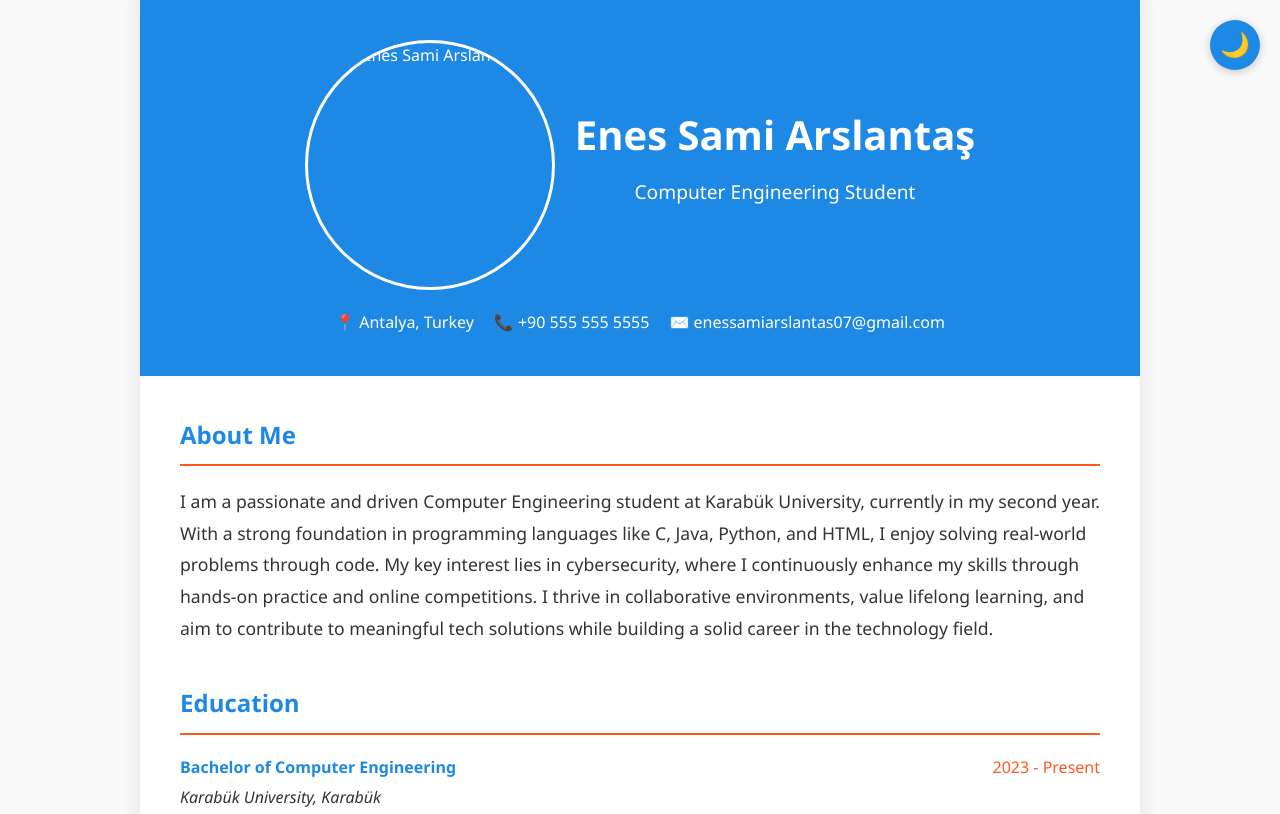
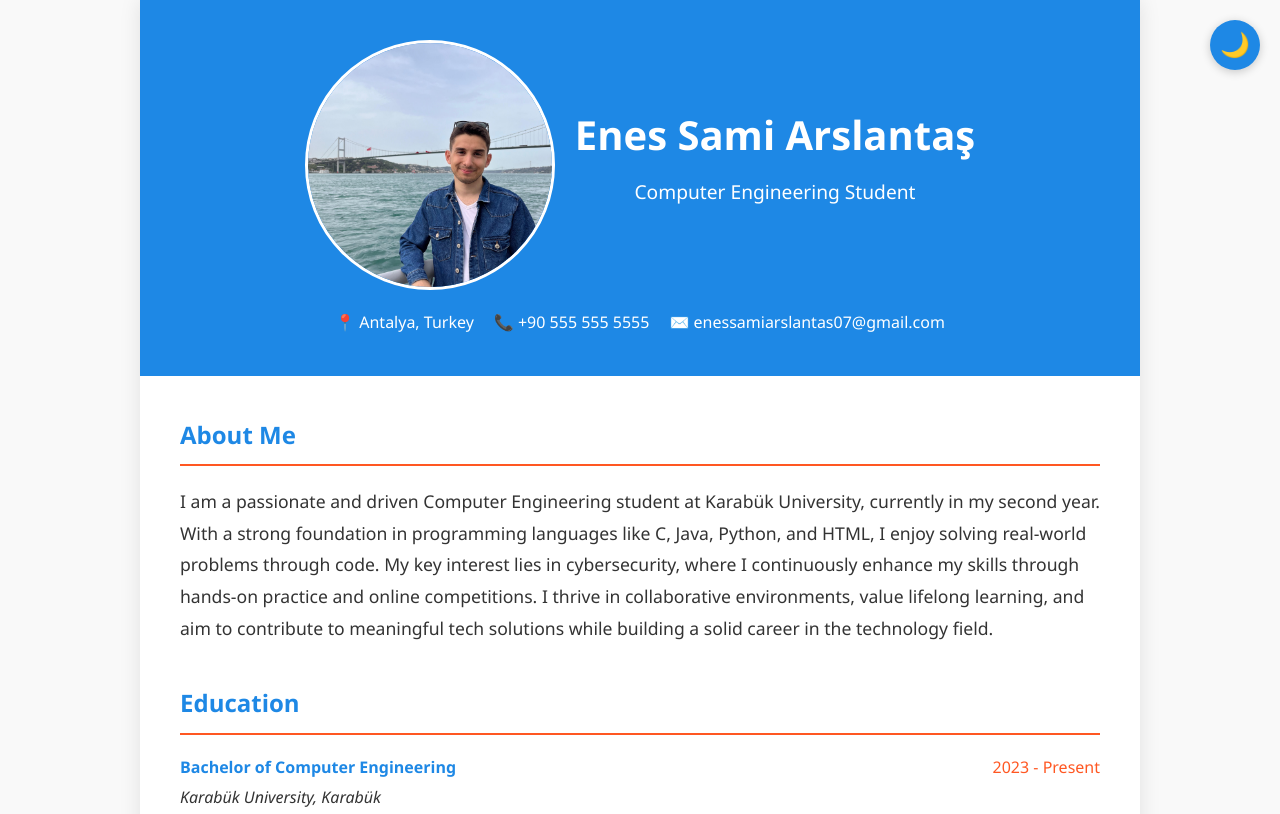
Before and after one commit to esami07/cv-proje, a plain HTML site: page index.html in a window 1280 px wide. Shown: the top 814 px of the page. Drawn offline with Linux system fonts and the light colour scheme.

Commit message:
fotoyu düzelttim

```diff
--- a/index.html
+++ b/index.html
@@ -269,7 +269,7 @@
     <header>
       <!-- Başlık alanı: Fotoğraf, isim, unvan -->
       <div class="header-content">
-        <img src="a7cac755-dc23-4411-82d0-99374918fdb2.jpg" alt="Enes Sami Arslantaş" class="profile-photo">
+        <img src="pp1.jpg" alt="Enes Sami Arslantaş" class="profile-photo">
         <div>
           <h1>Enes Sami Arslantaş</h1>
           <div class="tagline">Computer Engineering Student</div>
```
Also changed, not shown: pp1.jpg (renamed from index.jpg).
